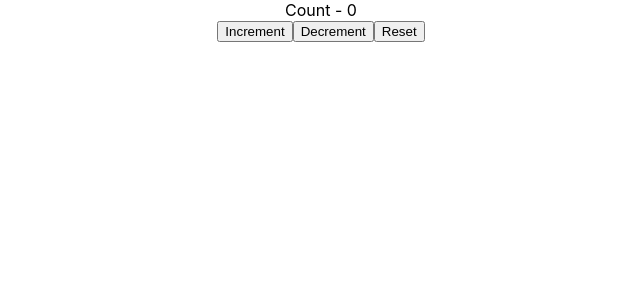
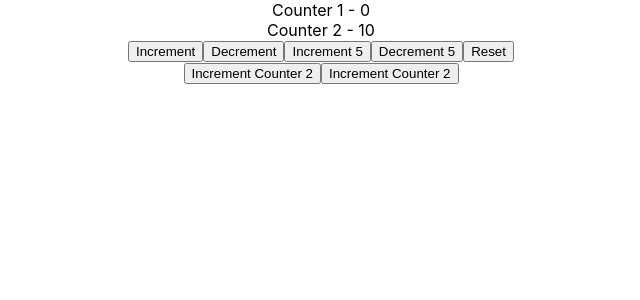
Before and after one commit to the-solo-coder/hooks, a React (Create React App) app: page / in a window 1280 px wide. Shown: the top 300 px of the page, without its empty margins (319-959 px from the left). Built offline with nearby package versions, Linux system fonts and the light colour scheme.

Commit message:
Add counters with multiple useState

```diff
--- a/src/components/CounterOne.js
+++ b/src/components/CounterOne.js
@@ -1,17 +1,37 @@
-import React, { useState } from 'react';
+import React, { useState } from "react";
 
-const initialState = 0;
+const initialState1 = 0;
+const initialState2 = 10;
 
 const CounterOne = () => {
-    const [count, setCount] = useState(initialState);
-    return (
-        <div>
-            <div>Count - {count}</div>
-            <button onClick={() => setCount(count + 1)}>Increment</button>
-            <button onClick={() => setCount(count - 1)}>Decrement</button>
-            <button onClick={() => setCount(initialState)}>Reset</button>
-        </div>
-    )
-}
+  const [count1, setCount1] = useState(initialState1);
+  const [count2, setCount2] = useState(initialState2);
+  return (
+    <div>
+      <div>Counter 1 - {count1}</div>
+      <div>Counter 2 - {count2}</div>
+      <button onClick={() => setCount1(count1 + 1)}>Increment</button>
+      <button onClick={() => setCount1(count1 - 1)}>Decrement</button>
+      <button onClick={() => setCount1(count1 + 5)}>Increment 5</button>
+      <button onClick={() => setCount1(count1 - 5)}>Decrement 5</button>
+      <button
+        onClick={() => {
+          setCount1(initialState1);
+          setCount2(initialState2);
+        }}
+      >
+        Reset
+      </button>
+      <div>
+        <button onClick={() => setCount2(count2 + 1)}>
+          Increment Counter 2
+        </button>
+        <button onClick={() => setCount2(count2 - 1)}>
+          Increment Counter 2
+        </button>
+      </div>
+    </div>
+  );
+};
 
 export default CounterOne;
```
